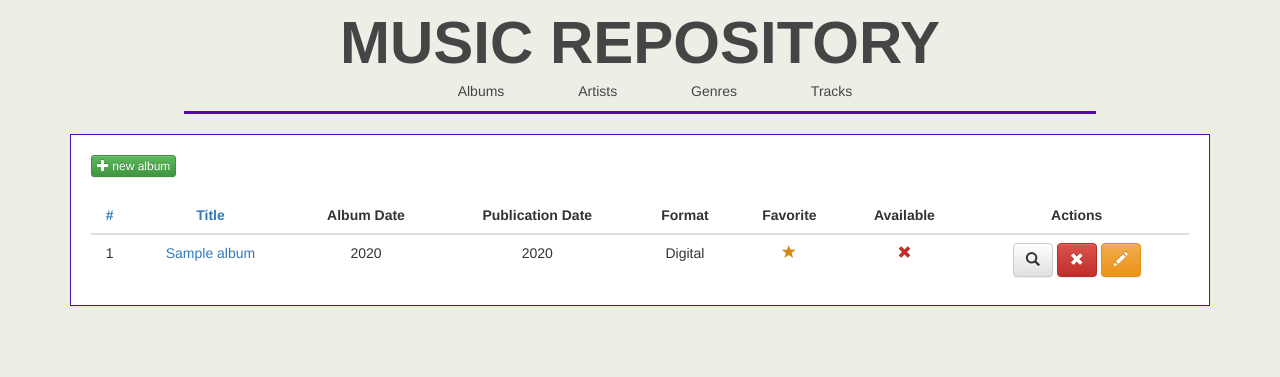
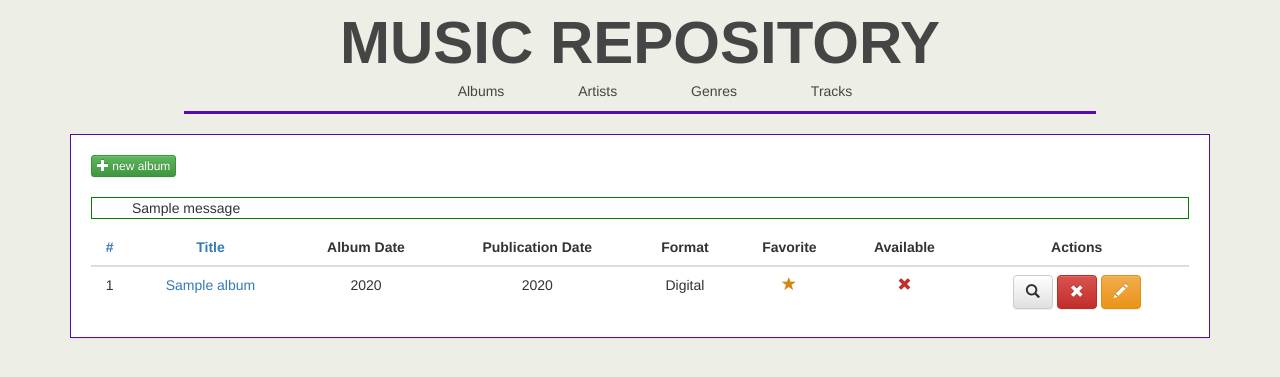
Before and after one commit to soltex1/Music-Repository---Faarm-Challenge, a Django app: page / in a window 1280 px wide. Shown: the top 377 px of the page. Run offline with Django 3.2, Linux system fonts and the light colour scheme; tables that the repository leaves empty hold one stand-in row (values such as "Sample post"); one stand-in notice (Sample message) is shown; some libraries are stand-ins or nearby versions.

Commit message:
added delete album and messages

```diff
--- a/mymusic/myrepository/static/myrepository/index.css
+++ b/mymusic/myrepository/static/myrepository/index.css
@@ -76,3 +76,13 @@ body {
 {
     text-align:right;
 }
+
+.messages{
+	text-decoration-color: green;
+	border: 1px solid green;
+	list-style-type: none;
+}
+
+.messages .error {
+	color: green;
+}
--- a/mymusic/myrepository/templates/myrepository/index.html
+++ b/mymusic/myrepository/templates/myrepository/index.html
@@ -17,6 +17,14 @@
 				<span class="glyphicon glyphicon-plus" aria-hidden="true"></span> new album
 			</button>
 		</a><br><br>
+
+{% if messages %}
+<ul class="messages">
+    {% for message in messages %}
+    <li{% if message.tags %} class="{{ message.tags }}"{% endif %}>{{ message }}</li>
+    {% endfor %}
+</ul>
+{% endif %}
 
 		<table class="table table-responsive">
 			<thead>
@@ -64,7 +72,7 @@
 					     		</button>
 					       	</a>
 
-				       		<a href="{% url 'index' %}">
+				       		<a href="{% url 'delete' album.id %}">
 				       			<button type="button" class="btn btn-danger">
 				       				<span class="glyphicon glyphicon-remove" aria-hidden="true"></span>
 				       			</button>
--- a/mymusic/myrepository/urls.py
+++ b/mymusic/myrepository/urls.py
@@ -6,5 +6,6 @@ appname='myrepository'
 urlpatterns = [
     url(r'^$', views.index, name='index'),
   	url(r'^album/(?P<album_id>\d+)/$', views.detail, name='detail'),
+  	url(r'^album/delete/(?P<album_id>\d+)/$', views.delete, name='delete'),
   	url(r'^album/new/$', views.create, name='create'),
 ]
--- a/mymusic/myrepository/views.py
+++ b/mymusic/myrepository/views.py
@@ -11,8 +11,8 @@ from django.contrib import messages
 from django.utils import timezone
 
 
+
 def index(request):
-	messages.add_message(request, messages.INFO, 'Hello world.')
 	all_albums = Album.objects.all()
 	context = {'all_albums': all_albums}
 	return render(request, 'myrepository/index.html', context)
@@ -39,3 +39,16 @@ def create(request):
 	else:
 		form = AlbumForm()
 		return render(request, 'myrepository/album_create.html', {'form':form})
+
+def delete(request, album_id):
+	album = Album.objects.get(id = album_id)
+	context = {'album': album}
+	if request.method == "POST":
+		message = 'Album ' + str(album.id) + ' with title ['+str(album.title)+'] was removed successfully!'
+
+		album.delete()
+		messages.add_message(request, messages.ERROR, message)
+
+		return redirect('index')
+	else:
+		return render(request, 'myrepository/album_delete.html', context)
```
Also changed, not shown: mymusic/myrepository/templates/myrepository/album_delete.html (added, +34 -0 lines).
